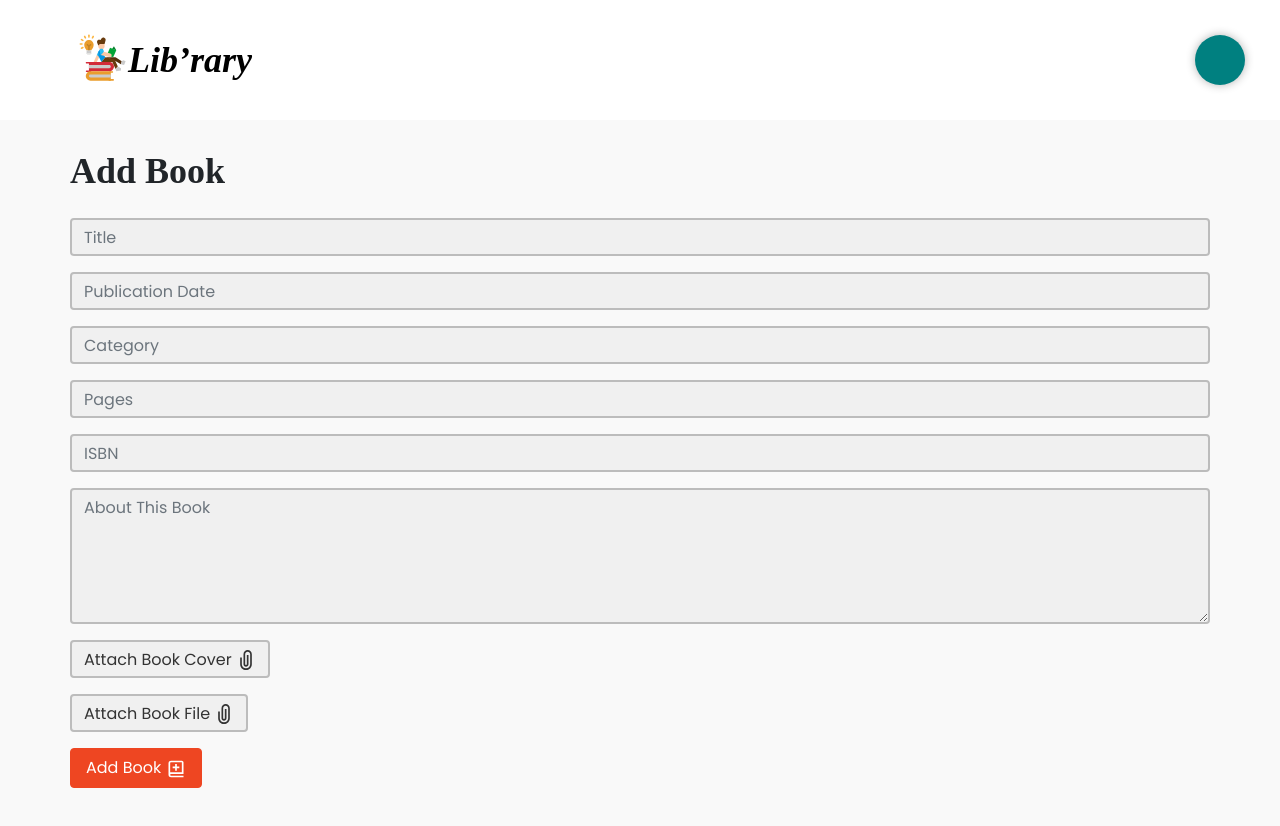
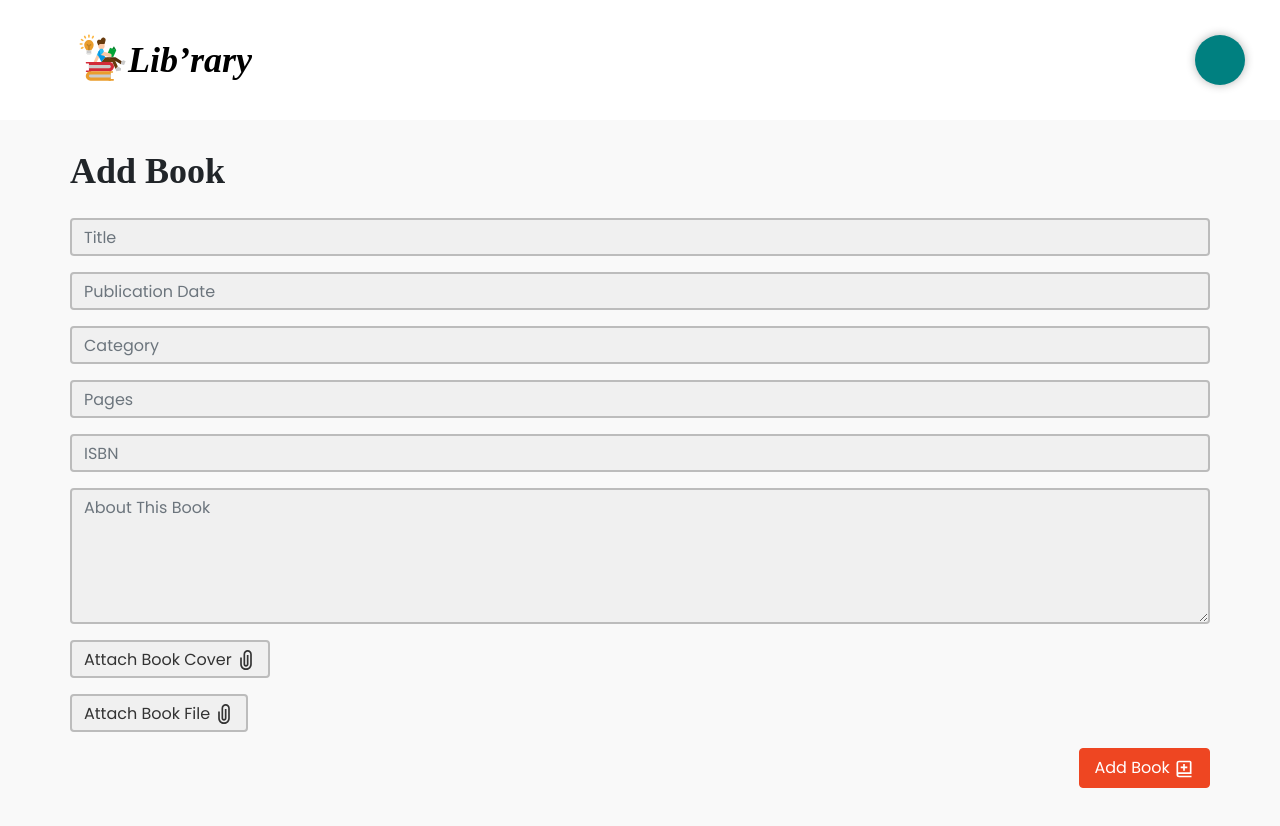
Before and after one commit to nuraskiah/DW18LSFSQ_Library, a React (Create React App) app: page /admin/add-book in a window 1280 px wide. Shown: the top 826 px of the page. Built offline with nearby package versions, Linux system fonts and the light colour scheme; sample sign-in values are in the browser's storage.

Commit message:
update styling

```diff
--- a/src/pages/AddBook.js
+++ b/src/pages/AddBook.js
@@ -111,7 +111,7 @@ function AddBook() {
           label={file}
         />
 
-        <Button variant="light" type="submit" className="primary">
+        <Button variant="light" type="submit" className="primary float-right">
           Add Book <BiBookAdd size="20px" />
         </Button>
       </Form>
```
